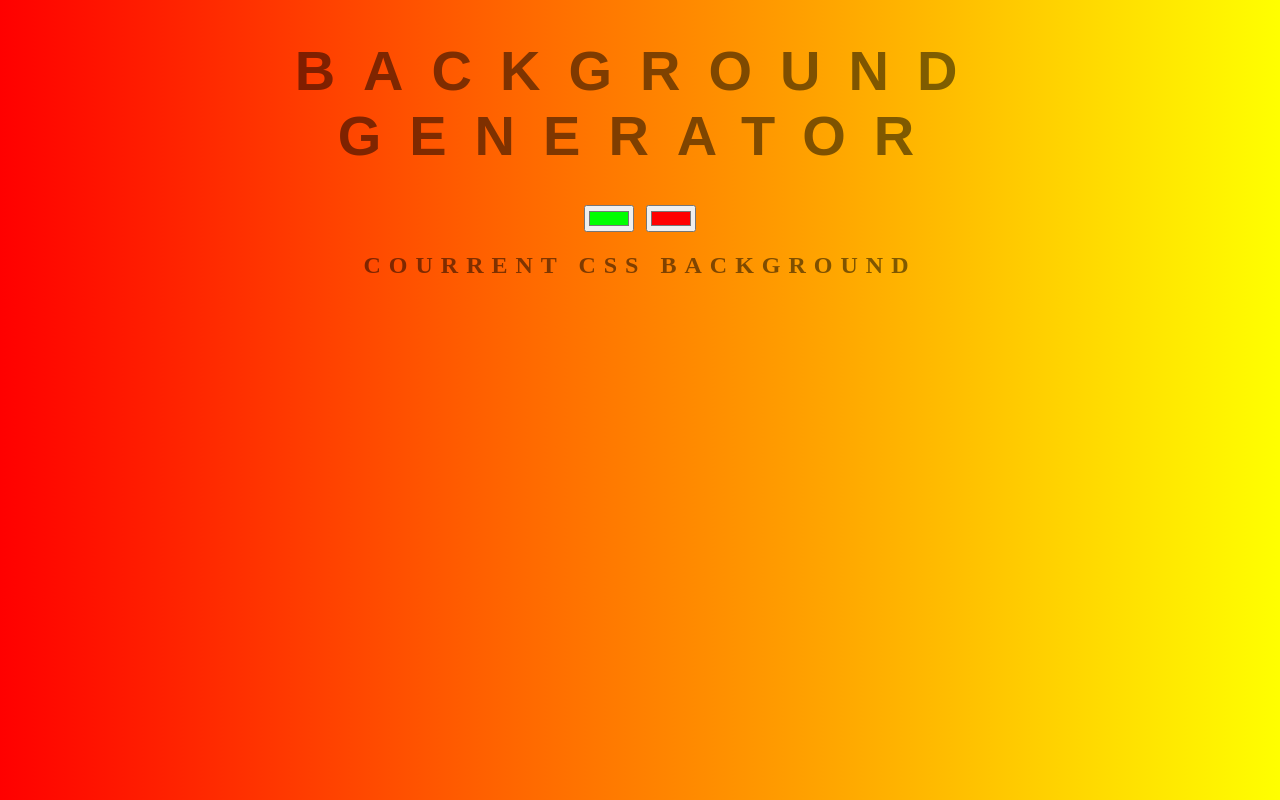
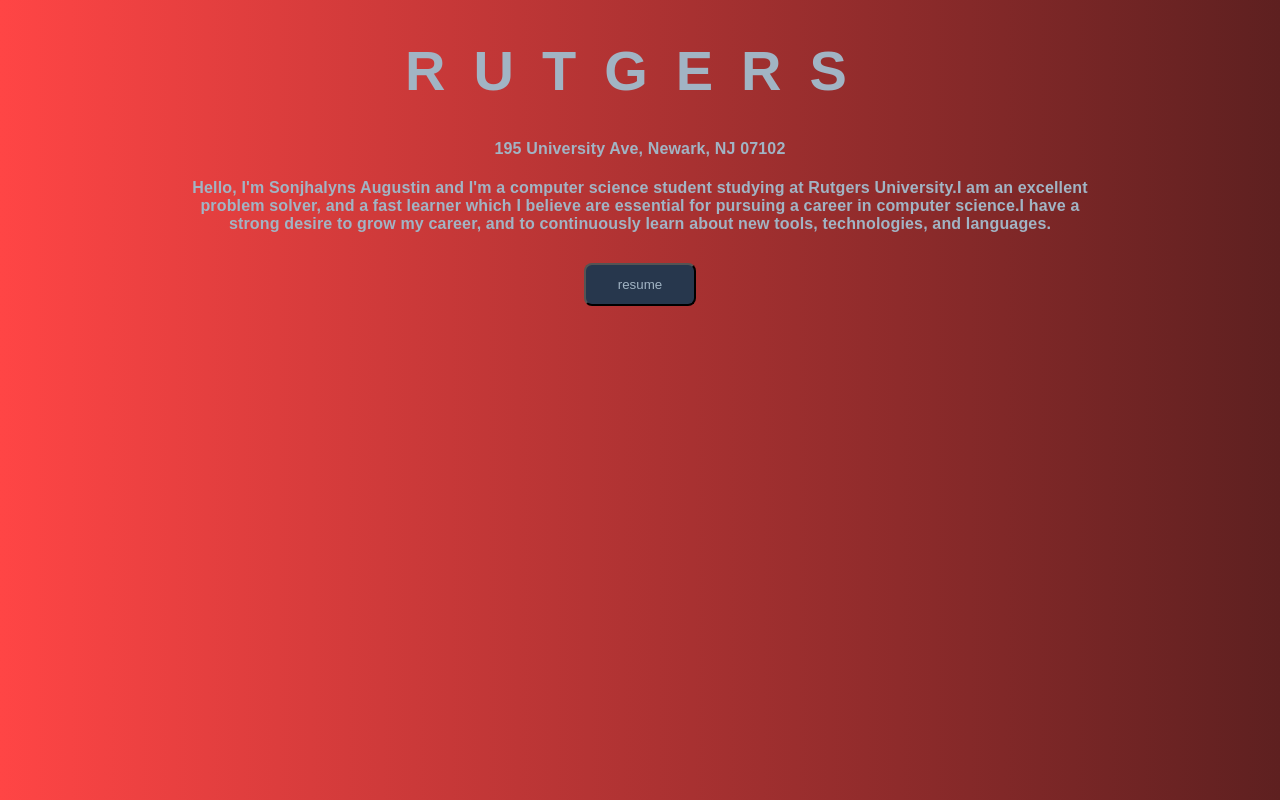
Before and after one commit to Sonjhalyns1/background, a website: page index.html in a window 1280 px wide. Drawn offline with Linux system fonts and the light colour scheme.

Commit message:
completed assignment

```diff
--- a/index.html
+++ b/index.html
@@ -1,17 +1,32 @@
 <!DOCTYPE html>
 <html>
-<head>
-	<meta charset="utf-8">
-	<meta name="viewport" content="width=device-width, initial-scale=1">
-	<title>Gradient Background</title>
-	<link rel="stylesheet" type="text/css" href="style.css">
-</head>
-<body id= "gradient">
-	<h1>background generator</h1>
-	<input class = "color1" type = "color" name="color1" value= "#00ff00">
-	<input class = "color2" type = "color" name="color2" value= "#ff0000">
-	<h2>Courrent CSS Background</h2>
-	<h3></h3>
-	<script type="text/javascript" src="bundle.js"></script>
-</body>
+  <head>
+    <meta charset="utf-8" />
+    <meta name="viewport" content="width=device-width, initial-scale=1" />
+    <title>Gradient Background</title>
+    <link rel="stylesheet" type="text/css" href="style.css" />
+  </head>
+  <body id="gradient">
+    <h1>Rutgers</h1>
+    <h4>
+      <p>195 University Ave, Newark, NJ 07102</p>
+    </h4>
+    <h4 class="max-w-[1000px]">
+      Hello, I'm Sonjhalyns Augustin and I'm a computer science student studying
+      at Rutgers University.I am an excellent problem solver, and a fast learner
+      which I believe are essential for pursuing a career in computer science.I
+      have a strong desire to grow my career, and to continuously learn about
+      new tools, technologies, and languages.
+    </h4>
+    <h4></h4>
+    <h4></h4>
+    <p>
+      <button
+        class="border-2 px-8 py-3 my-2 flex hover:bg-[#27374D] hover:border-[#27374D] rounded-lg text-[#A1B4C4]"
+        onclick="location.href = 'Sonjhalyns_Augustin_Resume_PDF.pdf'"
+      >
+        resume
+      </button>
+    </p>
+  </body>
 </html>
--- a/style.css
+++ b/style.css
@@ -1,27 +1,80 @@
 body {
     font: 'Raleway', sans-serif;
-    color: rgba(0,0,0,.5);
+    color: rgba(0, 0, 0, 0.5);
     text-align: center;
     text-transform: uppercase;
-    letter-spacing: .5em;
+    letter-spacing: 0.5em;
     top: 15%;
-	background: linear-gradient(to right, red , yellow); /* Standard syntax */
+    background: linear-gradient(to right, rgb(255, 69, 69), rgb(94, 32, 32));
+
+
+    /* Standard syntax */
   }
 
   h1 {
     font: 600 3.5em 'Raleway', sans-serif;
-    color: rgba(0,0,0,.5);
+    color: #a1b4c4;
     text-align: center;
     text-transform: uppercase;
-    letter-spacing: .5em;
+    letter-spacing: 0.5em;
     width: 100%;
   }
 
   h3 {
     font: 900 1em 'Raleway', sans-serif;
-    color: rgba(0,0,0,.5);
+    color: #a1b4c4;
     text-align: center;
     text-transform: none;
     letter-spacing: 0.01em;
+  }
 
+  .border-2 {
+    border-width: 2px;
   }
+
+  .px-8 {
+    padding-left: 2rem /* 32px */;
+    padding-right: 2rem /* 32px */;
+  }
+
+  .py-3 {
+    padding-top: 0.75rem /* 12px */;
+    padding-bottom: 0.75rem /* 12px */;
+  }
+
+  .my-2 {
+    margin-top: 0.5rem /* 8px */;
+    margin-bottom: 0.5rem /* 8px */;
+  }
+
+  .hover\:bg-\[\#27374D\]:hover {
+    --tw-bg-opacity: 1;
+    background-color: rgb(39 55 77 / var(--tw-bg-opacity));
+  }
+
+  .rounded-lg {
+    border-radius: 0.5rem /* 8px */;
+  }
+
+  button {
+    color: #a1b4c4;
+    background: #27374d;
+  }
+
+  h4 {
+    font: 900 1em 'Raleway', sans-serif;
+    color: #a1b4c4;
+    text-align: center;
+    text-transform: none;
+    letter-spacing: 0.01em;
+    max-width: 900px;
+    margin-left: auto;
+    margin-right: auto;
+  }
+  .fix-it{
+    text-align: center;
+    display: flex;
+    flex-direction: column;
+    justify-content: center;
+    height: 100%;
+  }
```
Also changed, not shown: 1 other file. Lines whose indentation alone changed are shown as unchanged.
